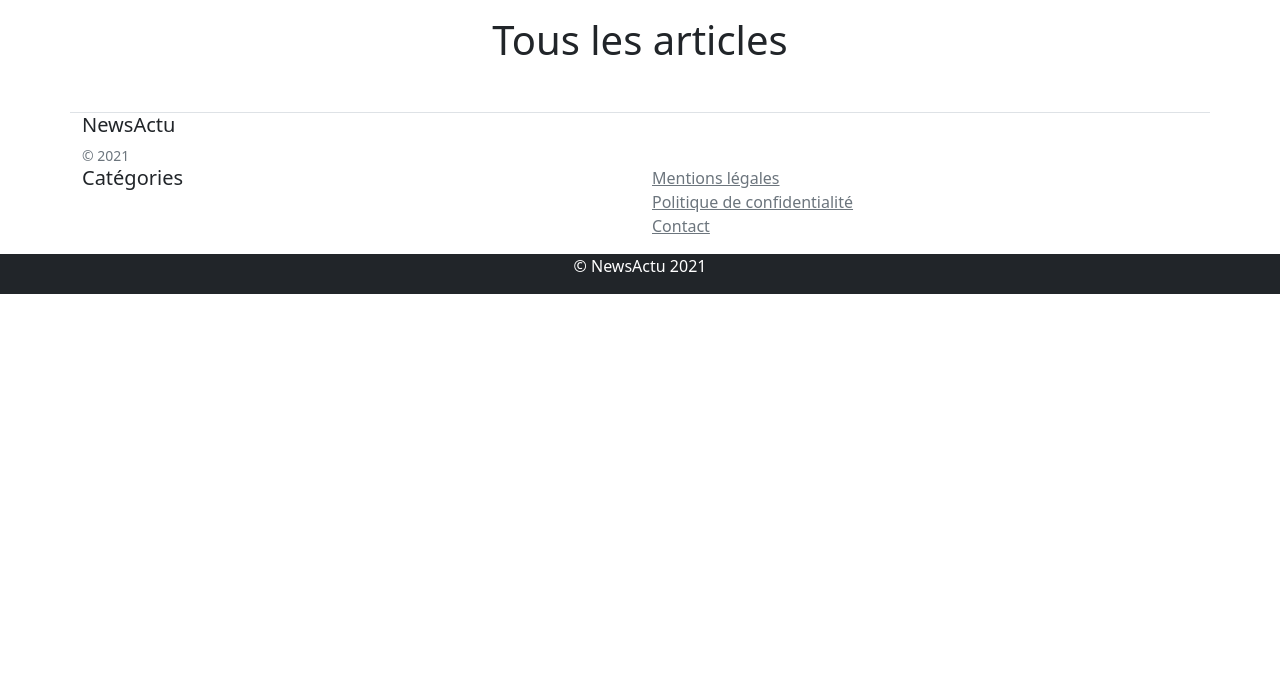
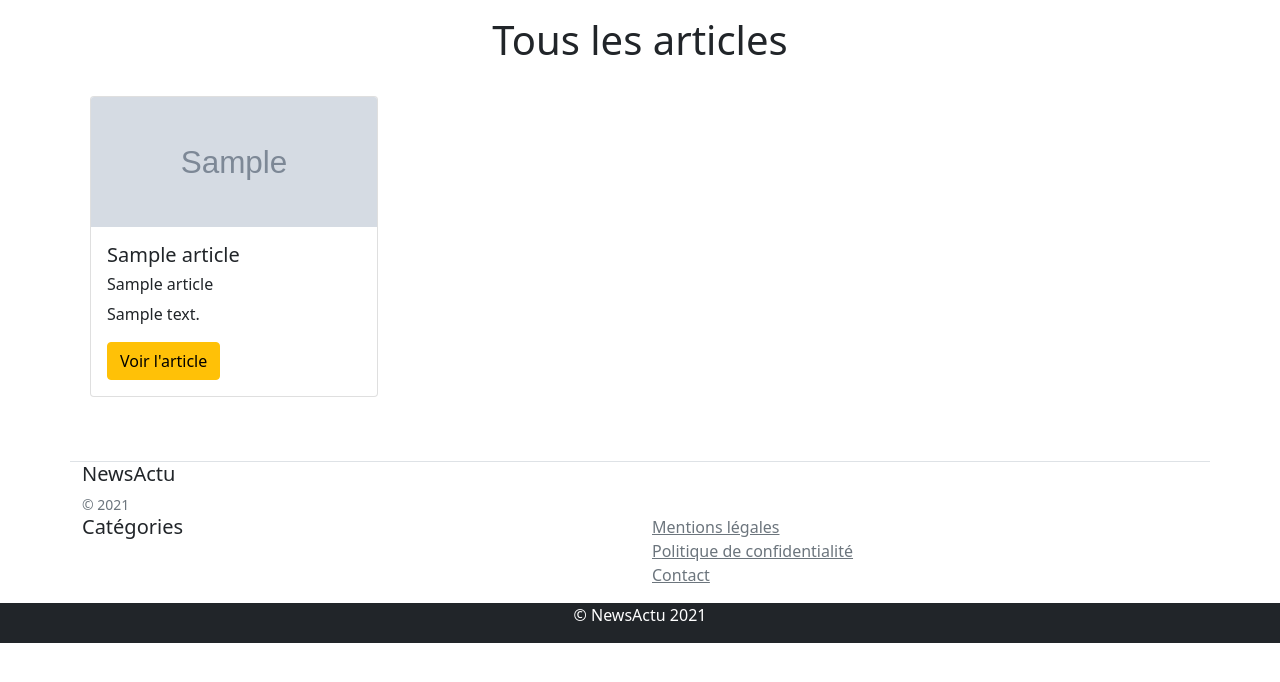
Before and after one commit to Medaxx/NewsActu-Symfony, a Symfony app: template templates/default/home.html.twig in a window 1280 px wide. Shown: the part 56-738 px from the top of the page. Run offline with Twig, Linux system fonts and the light colour scheme; the template is opened without the code that fills it: most values are stand-ins (such as "Sample title", 1, 10 or a date in 2020); grey boxes marked "Sample" are stand-in pictures; some libraries are stand-ins or nearby versions.

Commit message:
Add posts to home + create show article

```diff
--- a/templates/base.html.twig
+++ b/templates/base.html.twig
@@ -11,6 +11,8 @@
           crossorigin="anonymous">
     <link rel="stylesheet"
           href="https://cdnjs.cloudflare.com/ajax/libs/font-awesome/6.0.0-beta3/css/all.min.css"
+    <link rel="stylesheet"
+          href="{{ asset('assets/style.css') }}"
 </head>
 <body>
 
--- a/templates/default/home.html.twig
+++ b/templates/default/home.html.twig
@@ -4,4 +4,26 @@
 
     <h1 class="text-center my-3">Tous les articles</h1>
 
+<div class="row">
+
+        {% for article in articles %}
+            <div class="col-3 my-3 ms-2 mx-auto">
+
+                <div class="card" style="width: 18rem;">
+                    <img src="{{ asset('uploads/') ~ article.photo }}" class="card-img-top img-card-custom" width="230" height="130" alt="{{ article.title }}">
+
+                    <div class="card-body">
+                        <h5 class="card-title">{{ article.title | length > 20 ? article.title|slice(0,20) ~ '...' : article.title }}</h5>
+                        <h6 class="card-title">{{ article.subtitle | length > 20 ? article.title|slice(0,20) ~ '...' : article.subtitle }}</h6>
+                        <p class="card-text">{{article.content | length > 50 ? article.content|slice(0,50) ~ '...' : article.content}}</p>
+
+                        <a href{{ path('show_article', { 'cat_alias': article.category.alias|lower, 'article_alias': article.alias, 'id': article.id })}} class="btn btn-warning">Voir l'article</a>
+                    </div>
+                </div>
+            </div>
+
+        {% endfor %}
+</div>
+
+
 {% endblock %}
```
Also changed, not shown: src/Controller/ArticleController.php (added, +22 -0 lines), src/Controller/DefaultController.php (+9 -2 lines), templates/article/show_article.html.twig (added, +32 -0 lines), public/assets/style.css (added).
